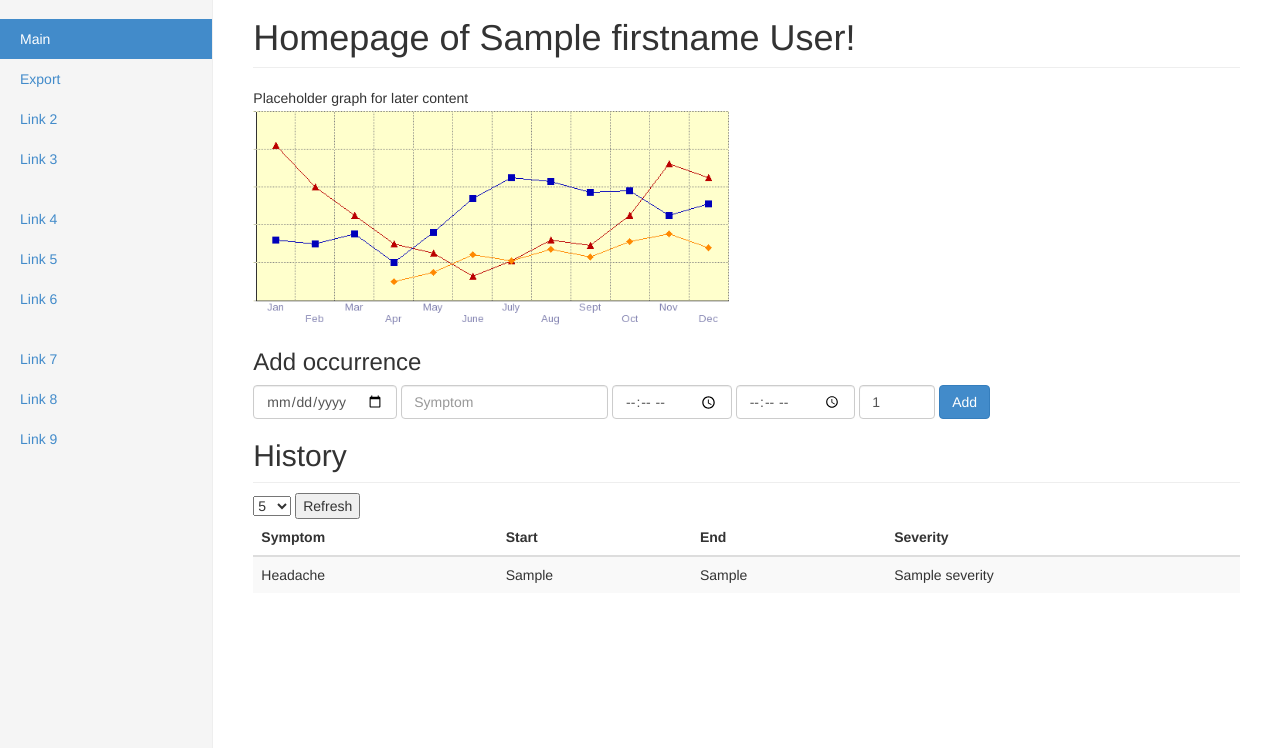
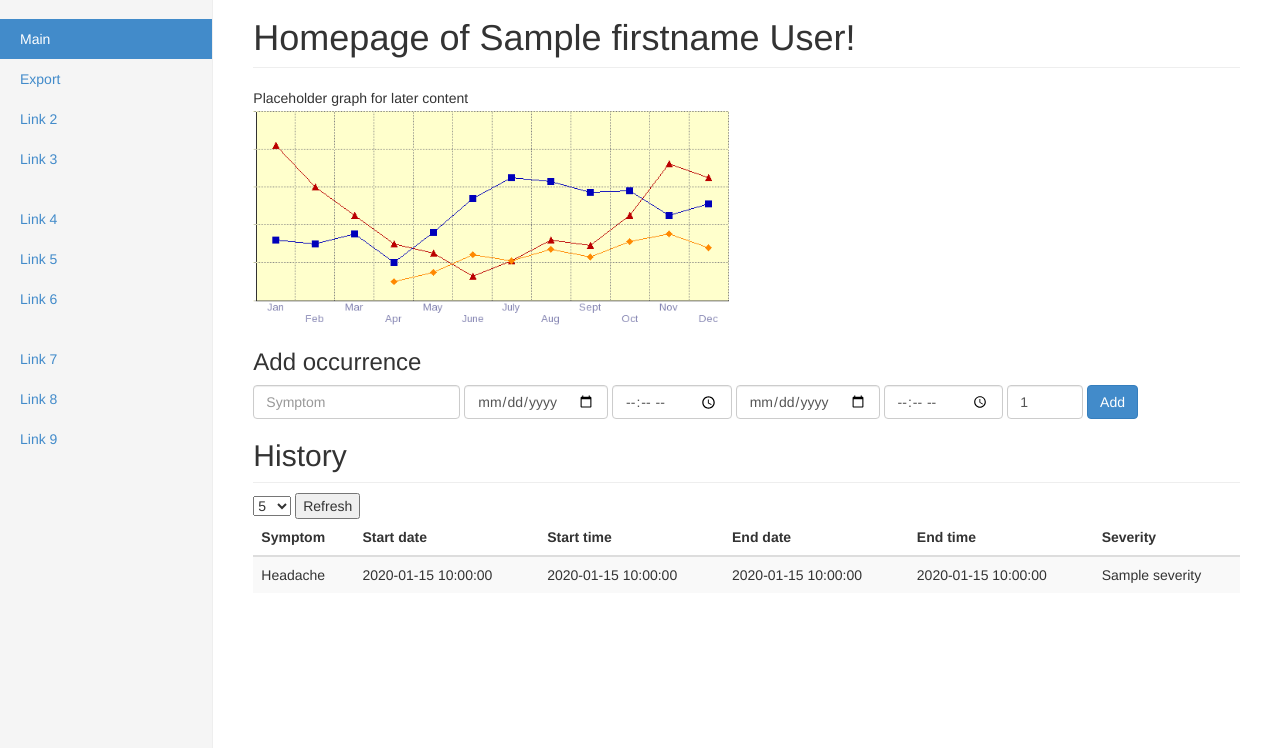
Before and after one commit to chrahunt/HeadacheTracker, a Flask app: template templates/homepage.html in a window 1280 px wide. Shown: the part 52-800 px from the top of the page. Run offline with Flask 2, Linux system fonts and the light colour scheme; the template is opened without the code that fills it: most values are stand-ins (such as "Sample title", 1, 10 or a date in 2020); grey boxes labelled with a size stand in for pictures from a placeholder-image service; some libraries are stand-ins or nearby versions.

Commit message:
Re-formatted headache entry and history

```diff
--- a/server.py
+++ b/server.py
@@ -77,8 +77,8 @@ def addEntry():
 	cur = db.cursor()
 
 	if request.method == "POST":
-		start_datetime = request.form['date'] + " " + request.form['start']
-		end_datetime = request.form['date'] + " " + request.form['end']
+		start_datetime = request.form['startd'] + " " + request.form['startt']
+		end_datetime = request.form['endd'] + " " + request.form['endt']
 		query = "SELECT id FROM users WHERE username='" + session['logged'] + "'"
 		cur.execute(query)
 		user_id = cur.fetchone()
@@ -107,11 +107,12 @@ def homepage():
 
 	allInfo = userInfo
 
-	query = "SELECT entry_start, entry_end, severity FROM headache_entries WHERE user_id = (SELECT id FROM users WHERE username='" + session['logged'] + "') ORDER BY entry_start DESC"
+	query = "SELECT DATE(entry_start) AS start_date, TIME(entry_start) AS start_time, DATE(entry_end) AS end_date, TIME(entry_end) AS end_time, severity FROM headache_entries WHERE user_id = (SELECT id FROM users WHERE username='" + session['logged'] + "') ORDER BY entry_start DESC"
 	print query
 	cur.execute(query)
 
 	entries = cur.fetchall()
+	print entries[0]
 
 	return render_template("homepage.html", selectedNav='Home', allInfo=allInfo, entries=entries, loggedIn=True)
 
--- a/templates/homepage.html
+++ b/templates/homepage.html
@@ -14,10 +14,11 @@ Homepage
 
 <h3>Add occurrence</h3>
 <form class="form-inline" method="POST" action="/add_entry" role="form">
-	<input type="date" class="form-control" name="date"/>
 	<input type="text" class="form-control" placeholder="Symptom" name="symptom"/>
-	<input type="time" class="form-control" placeholder="Start time" name="start"/>
-	<input type="time" class="form-control" placeholder="End time" name="end"/>
+	<input type="date" class="form-control" placeholder="Start date" name="startd"/>
+	<input type="time" class="form-control" placeholder="Start time" name="startt"/>
+	<input type="date" class="form-control" placeholder="End date" name="endd"/>
+	<input type="time" class="form-control" placeholder="End time" name="endt"/>
 	<input type="number" class="form-control" name="severity" min="1" max="10" step="1" value="1"/>
 	<button type="submit" class="btn btn-primary">Add</button>
 </form>
@@ -37,8 +38,10 @@ Homepage
 		<thead>
 			<tr>
 				<th>Symptom</th>
-				<th>Start</th>
-				<th>End</th>
+				<th>Start date</th>
+				<th>Start time</th>
+				<th>End date</th>
+				<th>End time</th>
 				<th>Severity</th>
 			</tr>
 		</thead>
@@ -46,8 +49,10 @@ Homepage
 		{% for entry in entries %}
 			<tr>
 				<td>Headache</td>
-				<td>{{entry.entry_start}}</td>
-				<td>{{entry.entry_end}}</td>
+				<td>{{entry.start_date}}</td>
+				<td>{{entry.start_time}}</td>
+				<td>{{entry.end_date}}</td>
+				<td>{{entry.end_time}}</td>
 				<td>{{entry.severity}}</td>
 			</tr>
 		{% endfor %}
```
